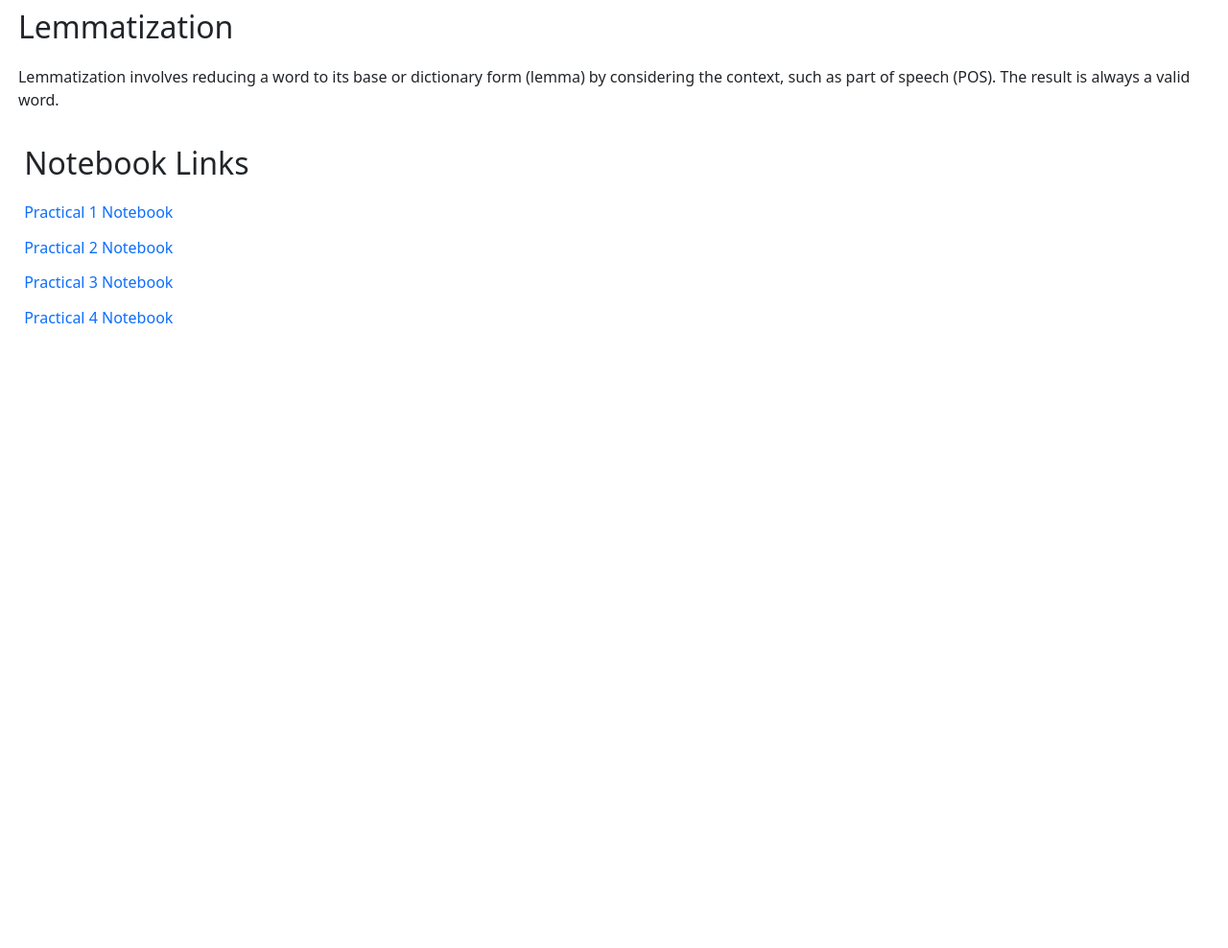
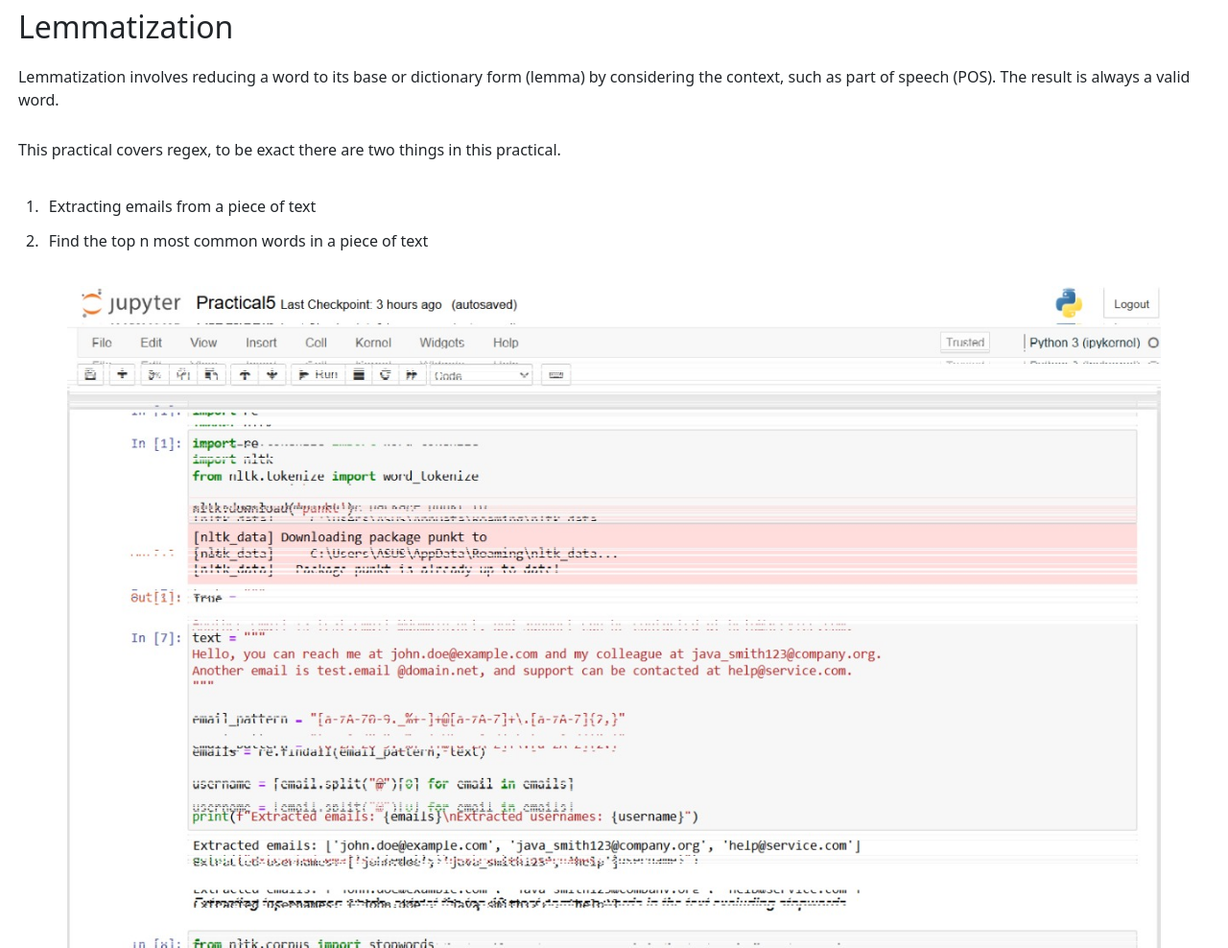
Before and after one commit to pranjalsinha1205/CSE344, a plain HTML site: page index.html in a window 1280 px wide. Shown: the part 4139-5127 px from the top of the page at 96% size. Before the commit the page ends 4507 px from the top, so only its background shows below. Drawn offline with nearby package versions, Linux system fonts and the light colour scheme.

Commit message:
added the 5th practical

```diff
--- a/index.html
+++ b/index.html
@@ -68,12 +68,21 @@
     <p>
         Lemmatization involves reducing a word to its base or dictionary form (lemma) by considering the context, such as part of speech (POS). The result is always a valid word.
     </p>
+    <p>
+        This practical covers regex, to be exact there are two things in this practical.
+        <ol>
+            <li>Extracting emails from a piece of text</li>
+            <li>Find the top n most common words in a piece of text</li>
+        </ol>
+        <img src="Practical5.jpg" class="practical">
+    </p>
     <section id="links">
         <h2>Notebook Links</h2>
         <a href="Practical1.pdf" target="_blank">Practical 1 Notebook</a>
         <a href="Practical2.pdf" target="_blank">Practical 2 Notebook</a>
         <a href="Practical3.pdf" target="_blank">Practical 3 Notebook</a>
         <a href="Practical4.pdf" target="_blank">Practical 4 Notebook</a>
+        <a href="Practical5.pdf" target="_blank">Practical 5 Notebook</a>
     </section>
 </body>
 </html>
```
Also changed, not shown: Practical5.jpg (added), 3 other files.
